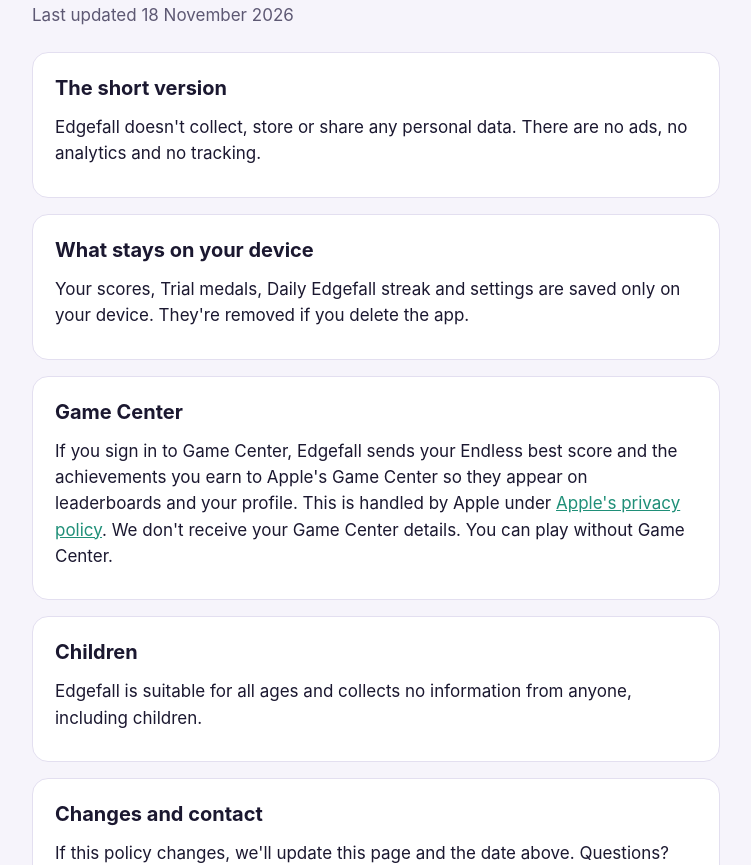
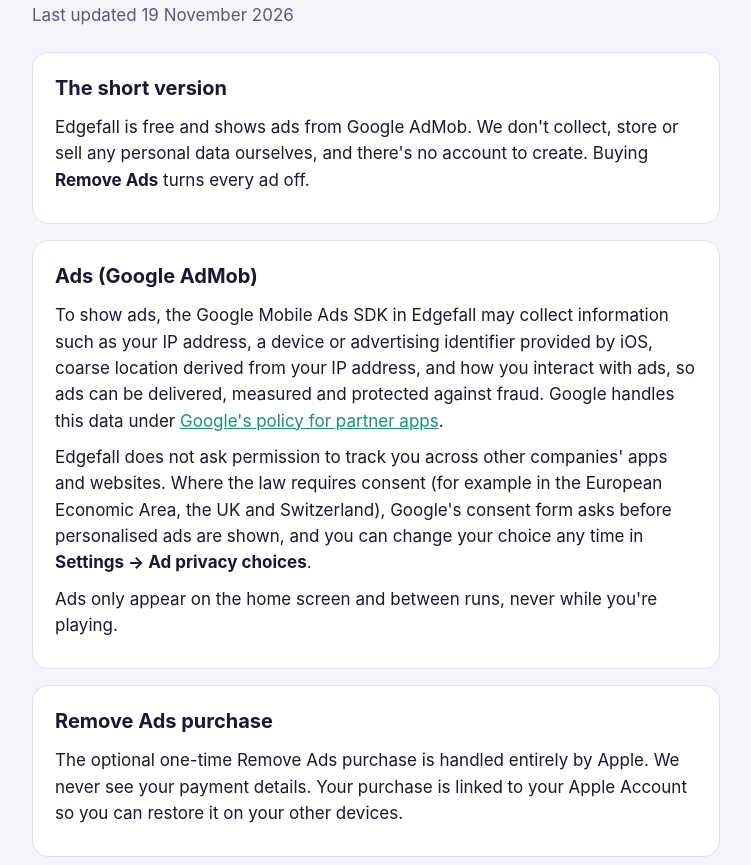
Before and after one commit to softpj/edgefall, a plain HTML site: page privacy.html in a window 1280 px wide. Shown: the part 87-952 px from the top of the page, without its empty margins (264-1015 px from the left). Drawn offline with Linux system fonts and the light colour scheme.

Commit message:
Describe ads and Remove Ads on support and privacy pages

```diff
--- a/privacy.html
+++ b/privacy.html
@@ -23,11 +23,23 @@
 <body>
 <main>
   <h1>Edgefall Privacy Policy</h1>
-  <p class="tag">Last updated 18 November 2026</p>
+  <p class="tag">Last updated 19 November 2026</p>
 
   <section>
     <h2>The short version</h2>
-    <p>Edgefall doesn't collect, store or share any personal data. There are no ads, no analytics and no tracking.</p>
+    <p>Edgefall is free and shows ads from Google AdMob. We don't collect, store or sell any personal data ourselves, and there's no account to create. Buying <strong>Remove Ads</strong> turns every ad off.</p>
+  </section>
+
+  <section>
+    <h2>Ads (Google AdMob)</h2>
+    <p>To show ads, the Google Mobile Ads SDK in Edgefall may collect information such as your IP address, a device or advertising identifier provided by iOS, coarse location derived from your IP address, and how you interact with ads, so ads can be delivered, measured and protected against fraud. Google handles this data under <a href="https://policies.google.com/technologies/partner-sites">Google's policy for partner apps</a>.</p>
+    <p>Edgefall does not ask permission to track you across other companies' apps and websites. Where the law requires consent (for example in the European Economic Area, the UK and Switzerland), Google's consent form asks before personalised ads are shown, and you can change your choice any time in <strong>Settings → Ad privacy choices</strong>.</p>
+    <p>Ads only appear on the home screen and between runs, never while you're playing.</p>
+  </section>
+
+  <section>
+    <h2>Remove Ads purchase</h2>
+    <p>The optional one-time Remove Ads purchase is handled entirely by Apple. We never see your payment details. Your purchase is linked to your Apple Account so you can restore it on your other devices.</p>
   </section>
 
   <section>
@@ -42,7 +54,7 @@
 
   <section>
     <h2>Children</h2>
-    <p>Edgefall is suitable for all ages and collects no information from anyone, including children.</p>
+    <p>Edgefall is a general-audience game and is not directed at children under 13. We don't knowingly collect information from children.</p>
   </section>
 
   <section>
```
Also changed, not shown: index.html (+4 -2 lines).
